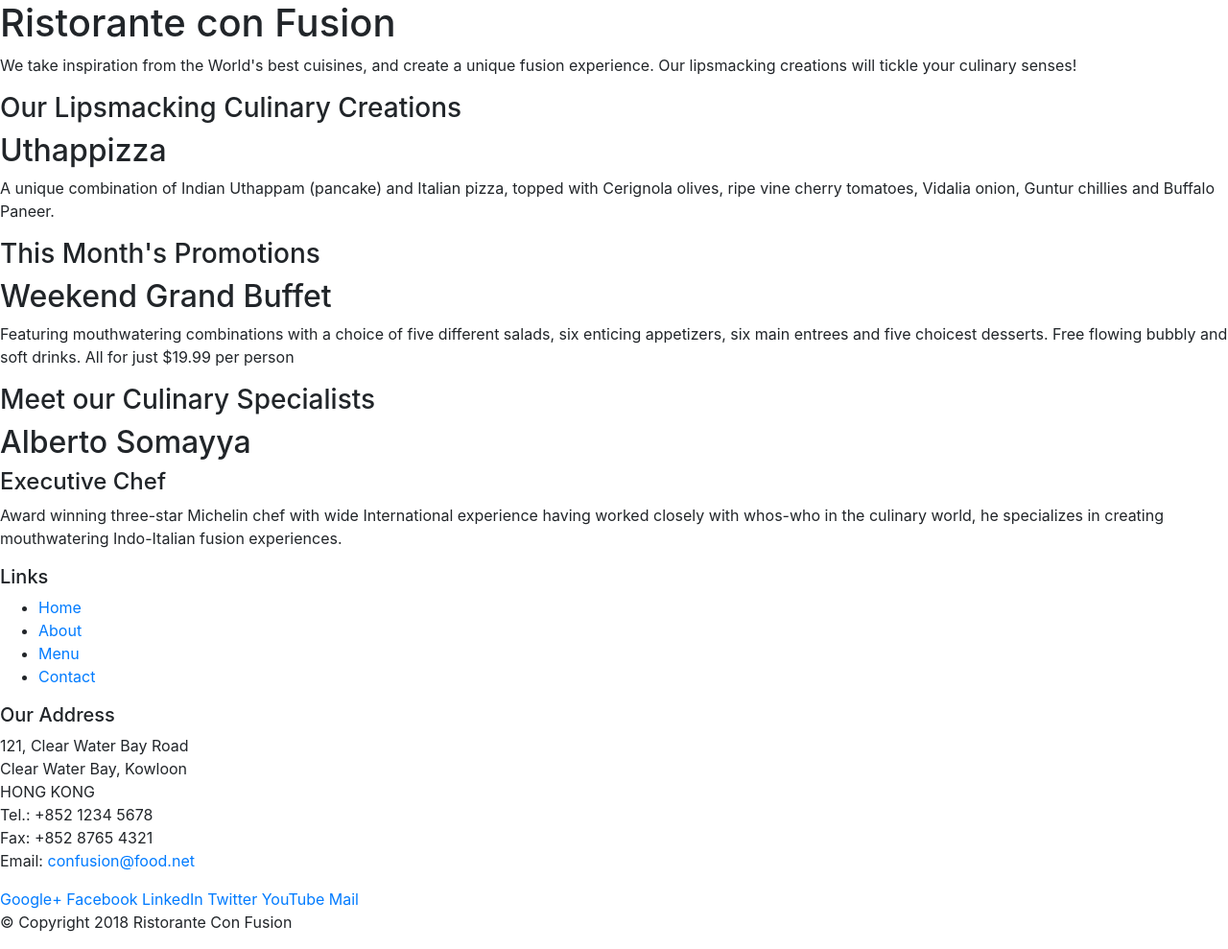
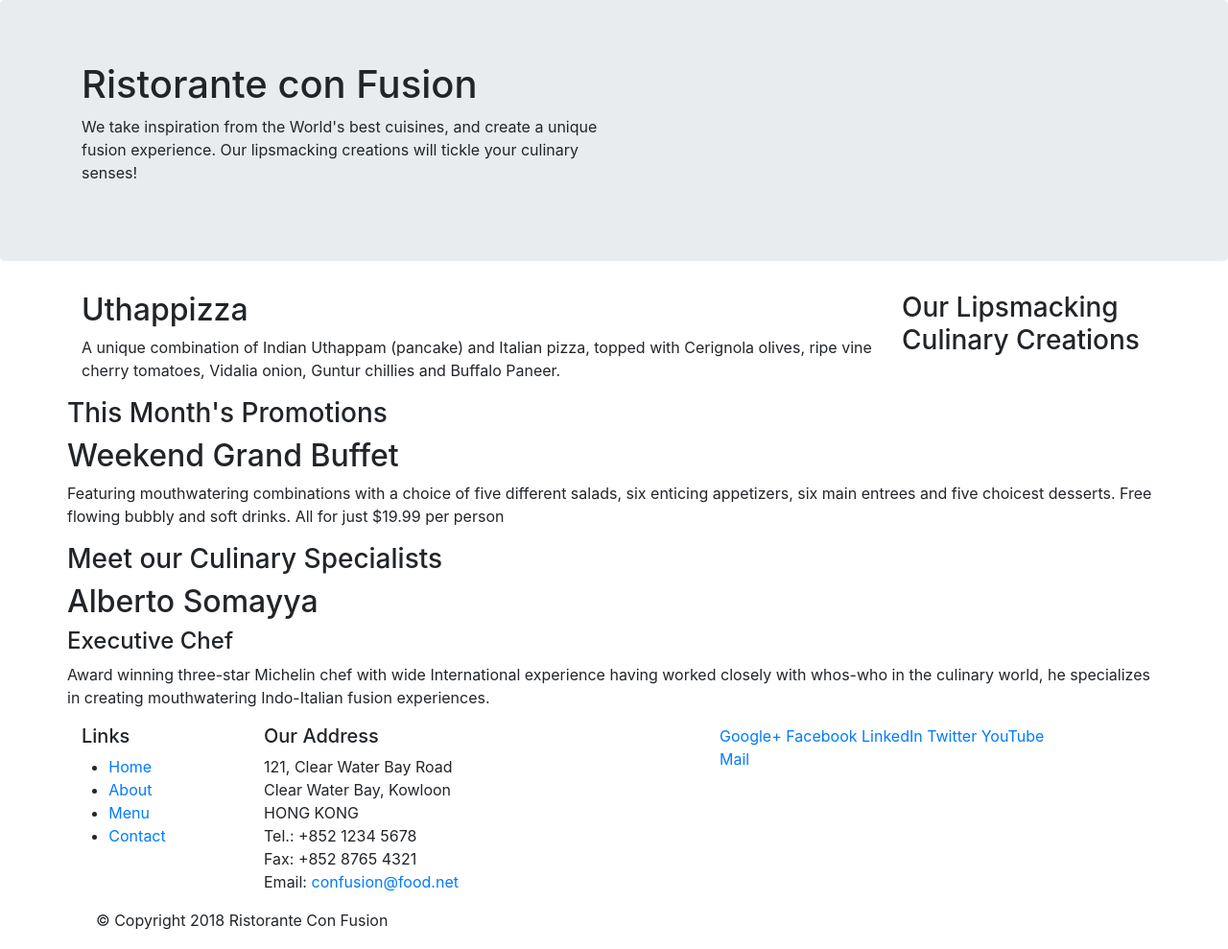
Before and after one commit to dalvaradoc/coursera-Bootstrap4, a website: page index.html in a window 1280 px wide. Shown: the whole page at 96% size. Drawn offline with nearby package versions, Linux system fonts and the light colour scheme.

Commit message:
Bootstrap Grid Part 1

```diff
--- a/index.html
+++ b/index.html
@@ -15,32 +15,32 @@
 
 <body>
 
-    <header>
-        <div>
-            <div>
-                <div>
+    <header class="jumbotron">
+        <div class="container">
+            <div class="row">
+                <div class="col-12 col-sm-6">
                     <h1>Ristorante con Fusion</h1>
                     <p>We take inspiration from the World's best cuisines, and create a unique fusion experience. Our lipsmacking creations will tickle your culinary senses!</p>
                 </div>
-                <div>
+                <div class="col-12 col-sm">
                 </div>
             </div>
         </div>
     </header>
 
-    <div>
-        <div>
-            <div>
+    <div class="container">
+        <div class="row">
+            <div class="col-12 col-sm-4 order-sm-last col-md-3">
                 <h3>Our Lipsmacking Culinary Creations</h3>
             </div>
-            <div>
+            <div class="col col-sm order-sm-first col-md">
                 <h2>Uthappizza</h2>
                 <p>A unique combination of Indian Uthappam (pancake) and Italian pizza, topped with Cerignola olives, ripe vine cherry tomatoes, Vidalia onion, Guntur chillies and Buffalo Paneer.</p>
             </div>
         </div>
 
 
-        <div>
+        <div class="row">
             <div>
                 <h3>This Month's Promotions</h3>
             </div>
@@ -50,7 +50,7 @@
             </div>
         </div>
 
-        <div>
+        <div class="row">
             <div>
                 <h3>Meet our Culinary Specialists</h3>
             </div>
@@ -63,18 +63,18 @@
     </div>
 
     <footer>
-        <div>
-            <div>
-                <div>
+        <div class="container">
+            <div class="row">
+                <div class="col-4 col-sm-2">
                     <h5>Links</h5>
-                    <ul>
+                    <ul class="col-4 offset-1 col-sm-2">
                         <li><a href="#">Home</a></li>
                         <li><a href="#">About</a></li>
                         <li><a href="#">Menu</a></li>
                         <li><a href="#">Contact</a></li>
                     </ul>
                 </div>
-                <div>
+                <div class="col-7 col-sm-5">
                     <h5>Our Address</h5>
                     <address>
 		              121, Clear Water Bay Road<br>
@@ -85,7 +85,7 @@
 		              Email: <a href="mailto:confusion@food.net">confusion@food.net</a>
 		           </address>
                 </div>
-                <div>
+                <div class="col-12 col-sm-4">
                     <div>
                         <a href="http://google.com/+">Google+</a>
                         <a href="http://www.facebook.com/profile.php?id=">Facebook</a>
@@ -97,7 +97,7 @@
                 </div>
            </div>
            <div>
-                <div>
+                <div class="col-auto">
                     <p>© Copyright 2018 Ristorante Con Fusion</p>
                 </div>
            </div>
```
